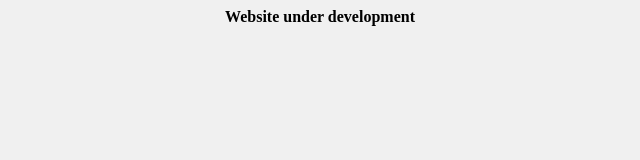
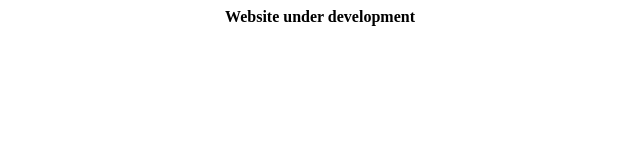
Before and after one commit to Enderqura/enderqura.github.io, a plain HTML site: page index.html in a window 1280 px wide. Shown: the whole page, without its empty margins (320-960 px from the left). Drawn offline with Linux system fonts and the light colour scheme.

Commit message:
Update index.html

```diff
--- a/index.html
+++ b/index.html
@@ -1,3 +1,8 @@
-<html style="background-color: #F0F0F0">
-<center><strong>Website under development</strong></center>
+<html>
+  <head>
+    <title>Enderaura</title>
+  </head>
+  <body>
+    <center><strong>Website under development</strong></center>
+  </body>
 </html>
```
